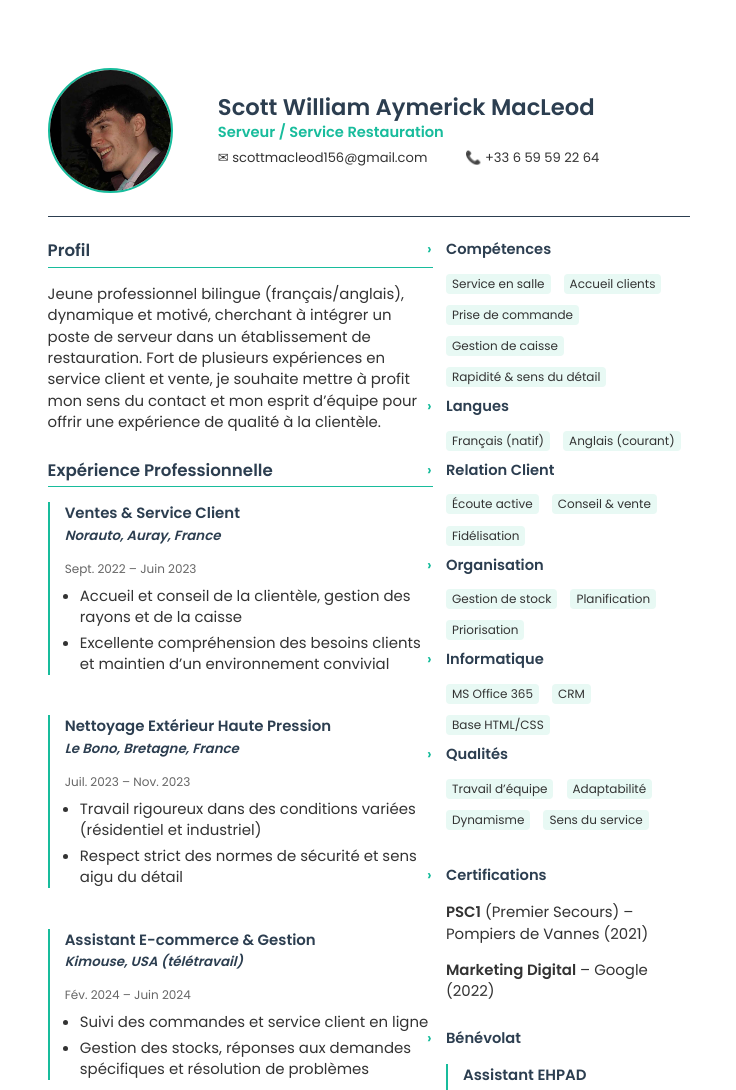
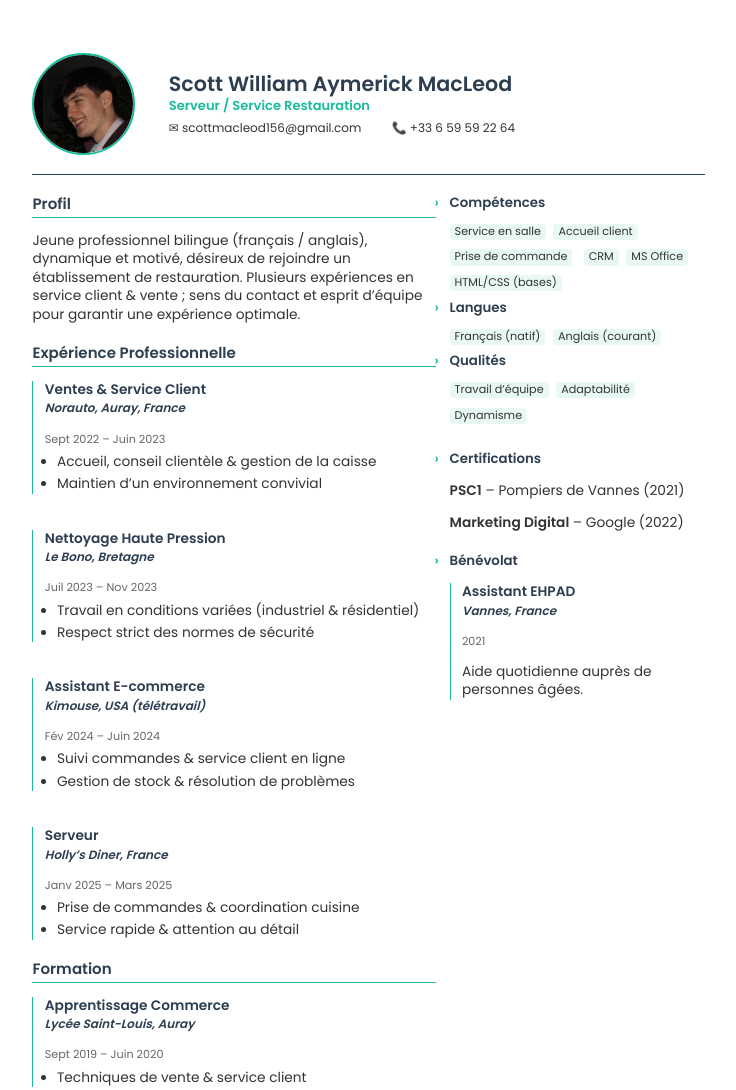
Before and after one commit to Oliviera56/CV, a plain HTML site: page index.html in a window 1280 px wide. Shown: the top 1090 px of the page, without its empty margins (28-764 px from the left). Drawn offline with Linux system fonts and the light colour scheme.

Commit message:
Update index.html

```diff
--- a/index.html
+++ b/index.html
@@ -7,139 +7,103 @@
 <link href="https://fonts.googleapis.com/css2?family=Poppins:wght@400;600&display=swap" rel="stylesheet">
 
 <style>
-/* ===== VARIABLES ===== */
+/* ========= VARIABLES ========= */
 :root{
-  --primary:#2C3E50;        /* gris anthracite */
-  --accent:#18BC9C;         /* vert eau */
+  --primary:#2C3E50;
+  --accent:#18BC9C;
   --text:#333;
   --bg:#fff;
   --ff:'Poppins',sans-serif;
   --tag-bg:#E8F9F4;
 }
 
-/* ===== PAGE A4 ===== */
+/* ========= PAGE & GLOBAL ========= */
 @page{size:A4 portrait;margin:0;}
 html,body{height:100%;margin:0;padding:0;}
 body{
   font-family:var(--ff);
-  font-size:11.2pt;
-  line-height:1.43;
+  font-size:10.3pt;           /* –8 % */
+  line-height:1.35;           /* plus serré */
   color:var(--text);
   background:var(--bg);
-  -webkit-print-color-adjust:exact; /* couleurs intactes en PDF/print */
+  -webkit-print-color-adjust:exact;
 }
 
-/* ===== LAYOUT GLOBAL ===== */
+/* ========= CONTENEUR A4 ========= */
 .cv{
   width:210mm;
   height:297mm;
-  padding:18mm 20mm 16mm;        /* bords internes */
   box-sizing:border-box;
+  padding:14mm 16mm 14mm;     /* marges internes réduites */
   display:flex;
   flex-direction:column;
-  gap:6mm;
+  gap:5mm;
 }
 
-/* ===== HEADER ===== */
+/* ========= EN-TÊTE ========= */
 header{
   display:flex;
   align-items:center;
-  gap:12mm;
-  border-bottom:1.6px solid var(--primary);
-  padding-bottom:6mm;
+  gap:9mm;
+  border-bottom:1.4px solid var(--primary);
+  padding-bottom:5mm;
 }
 header img{
-  width:32mm;height:32mm;
+  width:26mm;height:26mm;     /* photo plus petite */
   border-radius:50%;
   object-fit:cover;
   border:2px solid var(--accent);
 }
-h1{
-  font-size:17pt;
-  margin:0;
+h1{font-size:15.5pt;margin:0;color:var(--primary);line-height:1.15;}
+.role{font-weight:600;color:var(--accent);margin:1px 0 5px;font-size:9.8pt;}
+.contact{font-size:9pt;display:flex;gap:8mm;flex-wrap:wrap;}
+
+/* ========= COLONNES ========= */
+.columns{flex:1;display:grid;grid-template-columns:60% 38%;gap:2%;}
+
+/* ========= SECTIONS GAUCHE ========= */
+section{margin-bottom:5mm;}
+h2{
+  font-size:11.3pt;
+  margin:0 0 2.6mm;
   color:var(--primary);
-  line-height:1.15;
+  border-bottom:1.4px solid var(--accent);
+  padding-bottom:.7mm;
 }
-.role{
-  font-weight:600;
-  color:var(--accent);
-  margin:2px 0 6px;
-  font-size:11pt;
-}
-.contact{
-  font-size:9.8pt;
-  display:flex;
-  gap:10mm;
-  flex-wrap:wrap;
-  color:var(--text);
-}
-.contact span{display:flex;align-items:center;gap:4px;}
+.job-title,.edu-title{font-weight:600;color:var(--primary);}
+.location{font-style:italic;font-size:9pt;}
+.period{font-size:8.4pt;color:#666;margin-bottom:1.6mm;}
+ul{margin:0 0 0 3.2mm;padding:0;}
+ul li{margin-bottom:1mm;}
+.block-left{border-left:1.8px solid var(--accent);padding-left:3mm;}
 
-/* ===== DEUX COLONNES ===== */
-.columns{
-  flex:1;
-  display:grid;
-  grid-template-columns:60% 38%;
-  gap:2%;
-}
-
-/* ===== SECTIONS GAUCHE ===== */
-section{
-  margin-bottom:7mm;
-}
-section:last-child{margin-bottom:0;}
-h2{
-  font-size:12.5pt;
-  margin:0 0 3mm;
-  color:var(--primary);
-  border-bottom:1.6px solid var(--accent);
-  padding-bottom:1mm;
-}
-.job-title,
-.edu-title{font-weight:600;color:var(--primary);}
-.location{font-style:italic;font-size:10pt;}
-.period{font-size:9pt;color:#666;margin-bottom:2mm;}
-ul{margin:0 0 0 4mm;padding:0;}
-ul li{margin-bottom:1.2mm;}
-/* petit trait vertical décor (gauche des expériences) */
-.block-left{border-left:2px solid var(--accent);padding-left:4mm;}
-
-/* ===== COLONNE DROITE ===== */
+/* ========= COLONNE DROITE ========= */
 .aside h3{
   font-weight:600;
   color:var(--primary);
-  font-size:11pt;
-  margin:0 0 3mm;
+  font-size:10pt;
+  margin:0 0 2.6mm;
   position:relative;
 }
-.aside h3::before{
-  content:'›';
-  font-weight:600;
-  color:var(--accent);
-  position:absolute;
-  left:-5mm;
-}
+.aside h3::before{content:'›';color:var(--accent);position:absolute;left:-4mm;}
 .tag{
   display:inline-block;
   background:var(--tag-bg);
   border-radius:4px;
-  padding:1px 6px 2px;
-  font-size:9pt;
-  margin:0 2.4mm 2.4mm 0;
+  padding:0 5px 1px;
+  font-size:8.4pt;
+  margin:0 2mm 2mm 0;
 }
-.aside-block{margin-bottom:7mm;}
-.aside-block:last-child{margin-bottom:0;}
+.aside-block{margin-bottom:5mm;}
 
-/* ===== BÉNÉVOLAT CARD ===== */
-.card{
-  border-left:2px solid var(--accent);
-  padding-left:4mm;
-}
+.card{border-left:1.8px solid var(--accent);padding-left:3mm;}
 .card .title{font-weight:600;color:var(--primary);}
-.card .period{margin:0 0 1.6mm;font-size:9pt;color:#666;}
-/* ===== IMPRESSION ===== */
+.card .period{margin:0 0 1.2mm;font-size:8.4pt;color:#666;}
+
+/* ========= IMPRESSION – AJUSTEMENT GLOBAL ========= */
 @media print{
-  .tag{background:var(--tag-bg)!important;} /* force la couleur */
+  /* « zoom » léger pour être sûr de ne pas dépasser */
+  .cv{transform:scale(0.96);transform-origin:top left;}
 }
 </style>
 </head>
@@ -147,7 +111,7 @@ ul li{margin-bottom:1.2mm;}
 
 <div class="cv">
 
-  <!-- ===== HEADER ===== -->
+  <!-- ===== EN-TÊTE ===== -->
   <header>
     <img src="IMG_20241026_135158.jpg" alt="photo Scott">
     <div>
@@ -161,13 +125,13 @@ ul li{margin-bottom:1.2mm;}
   </header>
 
   <div class="columns">
-    <!-- ===== COLONNE GAUCHE ===== -->
+    <!-- ===== GAUCHE ===== -->
     <div>
 
       <!-- PROFIL -->
       <section>
         <h2>Profil</h2>
-        <p>Jeune professionnel bilingue (français/anglais), dynamique et motivé, cherchant à intégrer un poste de serveur dans un établissement de restauration. Fort de plusieurs expériences en service client et vente, je souhaite mettre à profit mon sens du contact et mon esprit d’équipe pour offrir une expérience de qualité à la clientèle.</p>
+        <p>Jeune professionnel bilingue (français / anglais), dynamique et motivé, désireux de rejoindre un établissement de restauration. Plusieurs expériences en service client &amp; vente ; sens du contact et esprit d’équipe pour garantir une expérience optimale.</p>
       </section>
 
       <!-- EXPÉRIENCE -->
@@ -175,41 +139,40 @@ ul li{margin-bottom:1.2mm;}
         <h2>Expérience Professionnelle</h2>
 
         <div class="block-left">
-          <p class="job-title">Ventes &amp; Service Client <br><span class="location">Norauto, Auray, France</span></p>
-          <p class="period">Sept. 2022 – Juin 2023</p>
+          <p class="job-title">Ventes &amp; Service Client<br><span class="location">Norauto, Auray, France</span></p>
+          <p class="period">Sept 2022 – Juin 2023</p>
           <ul>
-            <li>Accueil et conseil de la clientèle, gestion des rayons et de la caisse</li>
-            <li>Excellente compréhension des besoins clients et maintien d’un environnement convivial</li>
+            <li>Accueil, conseil clientèle &amp; gestion de la caisse</li>
+            <li>Maintien d’un environnement convivial</li>
           </ul>
         </div><br>
 
         <div class="block-left">
-          <p class="job-title">Nettoyage Extérieur Haute Pression <br><span class="location">Le Bono, Bretagne, France</span></p>
-          <p class="period">Juil. 2023 – Nov. 2023</p>
+          <p class="job-title">Nettoyage Haute Pression<br><span class="location">Le Bono, Bretagne</span></p>
+          <p class="period">Juil 2023 – Nov 2023</p>
           <ul>
-            <li>Travail rigoureux dans des conditions variées (résidentiel et industriel)</li>
-            <li>Respect strict des normes de sécurité et sens aigu du détail</li>
+            <li>Travail en conditions variées (industriel &amp; résidentiel)</li>
+            <li>Respect strict des normes de sécurité</li>
           </ul>
         </div><br>
 
         <div class="block-left">
-          <p class="job-title">Assistant E-commerce &amp; Gestion <br><span class="location">Kimouse, USA (télétravail)</span></p>
-          <p class="period">Fév. 2024 – Juin 2024</p>
+          <p class="job-title">Assistant E-commerce<br><span class="location">Kimouse, USA (télétravail)</span></p>
+          <p class="period">Fév 2024 – Juin 2024</p>
           <ul>
-            <li>Suivi des commandes et service client en ligne</li>
-            <li>Gestion des stocks, réponses aux demandes spécifiques et résolution de problèmes</li>
+            <li>Suivi commandes &amp; service client en ligne</li>
+            <li>Gestion de stock &amp; résolution de problèmes</li>
           </ul>
         </div><br>
 
         <div class="block-left">
-          <p class="job-title">Serveur <br><span class="location">Holly’s Diner, France</span></p>
-          <p class="period">Janv. 2025 – Début Mars 2025</p>
+          <p class="job-title">Serveur<br><span class="location">Holly’s Diner, France</span></p>
+          <p class="period">Janv 2025 – Mars 2025</p>
           <ul>
-            <li>Accueil des clients et prise de commandes</li>
-            <li>Coordination avec la cuisine pour assurer un service rapide et de qualité</li>
+            <li>Prise de commandes &amp; coordination cuisine</li>
+            <li>Service rapide &amp; attention au détail</li>
           </ul>
         </div>
-
       </section>
 
       <!-- FORMATION -->
@@ -217,85 +180,55 @@ ul li{margin-bottom:1.2mm;}
         <h2>Formation</h2>
 
         <div class="block-left">
-          <p class="edu-title">Apprentissage en Commerce <br><span class="location">Lycée Saint Louis, Auray, Bretagne</span></p>
-          <p class="period">Sept. 2019 – Juin 2020</p>
+          <p class="edu-title">Apprentissage Commerce<br><span class="location">Lycée Saint-Louis, Auray</span></p>
+          <p class="period">Sept 2019 – Juin 2020</p>
           <ul>
-            <li>Techniques de vente et bases du service client</li>
-            <li>Approche commerciale et relationnelle</li>
+            <li>Techniques de vente &amp; service client</li>
           </ul>
         </div><br>
 
         <div class="block-left">
-          <p class="edu-title">Initiation Programmation Web <br><span class="location">OpenClassrooms (en cours)</span></p>
+          <p class="edu-title">Initiation Programmation Web<br><span class="location">OpenClassrooms (en cours)</span></p>
           <p class="period">2024 – Présent</p>
           <ul>
-            <li>Notions de HTML, CSS, JavaScript</li>
-            <li>Développement de projets web simples (organisation personnelle)</li>
+            <li>HTML, CSS, JavaScript (bases)</li>
           </ul>
         </div>
       </section>
-
     </div>
 
-    <!-- ===== COLONNE DROITE ===== -->
+    <!-- ===== DROITE ===== -->
     <aside class="aside">
 
-      <!-- COMPÉTENCES -->
       <div class="aside-block">
         <h3>Compétences</h3>
-
-        <p class="tag">Service en salle</p>
-        <p class="tag">Accueil clients</p>
-        <p class="tag">Prise de commande</p>
-        <p class="tag">Gestion de caisse</p>
-        <p class="tag">Rapidité &amp; sens du détail</p>
+        <p class="tag">Service en salle</p><p class="tag">Accueil client</p><p class="tag">Prise de commande</p>
+        <p class="tag">CRM</p><p class="tag">MS Office</p><p class="tag">HTML/CSS (bases)</p>
 
         <br><h3>Langues</h3>
-        <p class="tag">Français (natif)</p>
-        <p class="tag">Anglais (courant)</p>
-
-        <br><h3>Relation Client</h3>
-        <p class="tag">Écoute active</p>
-        <p class="tag">Conseil &amp; vente</p>
-        <p class="tag">Fidélisation</p>
-
-        <br><h3>Organisation</h3>
-        <p class="tag">Gestion de stock</p>
-        <p class="tag">Planification</p>
-        <p class="tag">Priorisation</p>
-
-        <br><h3>Informatique</h3>
-        <p class="tag">MS Office 365</p>
-        <p class="tag">CRM</p>
-        <p class="tag">Base HTML/CSS</p>
+        <p class="tag">Français (natif)</p><p class="tag">Anglais (courant)</p>
 
         <br><h3>Qualités</h3>
-        <p class="tag">Travail d’équipe</p>
-        <p class="tag">Adaptabilité</p>
-        <p class="tag">Dynamisme</p>
-        <p class="tag">Sens du service</p>
+        <p class="tag">Travail d’équipe</p><p class="tag">Adaptabilité</p><p class="tag">Dynamisme</p>
       </div>
 
-      <!-- CERTIFICATIONS -->
       <div class="aside-block">
         <h3>Certifications</h3>
-        <p><strong>PSC1</strong> (Premier Secours) – Pompiers de Vannes (2021)</p>
+        <p><strong>PSC1</strong> – Pompiers de Vannes (2021)</p>
         <p><strong>Marketing Digital</strong> – Google (2022)</p>
       </div>
 
-      <!-- BÉNÉVOLAT -->
       <div class="aside-block">
         <h3>Bénévolat</h3>
         <div class="card">
-          <p class="title">Assistant EHPAD <br><span class="location">Vannes, France</span></p>
+          <p class="title">Assistant EHPAD<br><span class="location">Vannes, France</span></p>
           <p class="period">2021</p>
-          <p>Stage auprès de personnes âgées, aide au quotidien et soutien moral.</p>
+          <p>Aide quotidienne auprès de personnes âgées.</p>
         </div>
       </div>
 
     </aside>
   </div><!-- /.columns -->
-
 </div><!-- /.cv -->
 
 </body>
```
